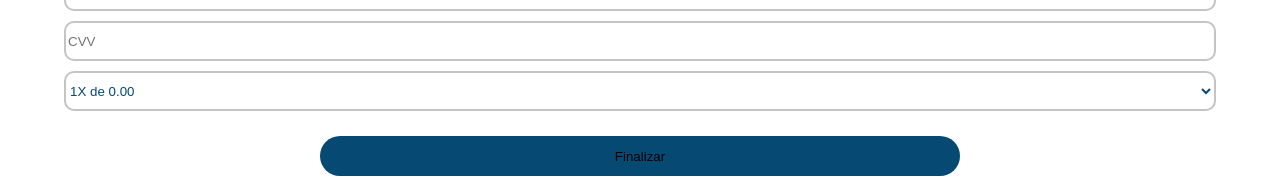
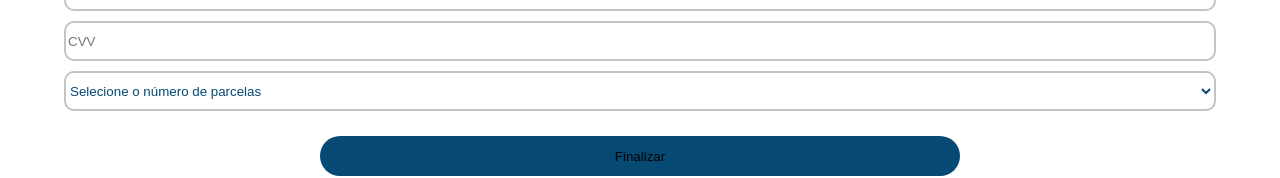
Before and after one commit to JayTStar/projeto14-savant-front, a React (Create React App) app: page /checkout in a window 1280 px wide. Shown: the part 909-1087 px from the top of the page. Built offline with nearby package versions, Linux system fonts and the light colour scheme.

Commit message:
Ajeitando parcelas

```diff
--- a/src/Components/Checkout.js
+++ b/src/Components/Checkout.js
@@ -135,16 +135,17 @@ export default function Checkout(){
                     <input placeholder="Vencimento" onChange={(e) => {setValid(e.target.value)}}/>
                     <input placeholder="CVV" onChange={(e) => {setCVV(e.target.value)}}/>
                     <select onChange={(e) => {setInstallment(e.target.value)}}>
-                        <option value={(totalPrice).toFixed(2)}>1X de {(totalPrice).toFixed(2)}</option>
-                        <option value={(totalPrice/2).toFixed(2)}>2X de {(totalPrice/2).toFixed(2)}</option>
-                        <option value={(totalPrice/3).toFixed(2)}>3X de {(totalPrice/3).toFixed(2)}</option>
-                        <option value={(totalPrice/4).toFixed(2)}>4X de {(totalPrice/4).toFixed(2)}</option>
-                        <option value={(totalPrice/5).toFixed(2)}>5X de {(totalPrice/5).toFixed(2)}</option>
-                        <option value={(totalPrice/6).toFixed(2)}>6X de {(totalPrice/6).toFixed(2)}</option>
-                        <option value={(totalPrice/7).toFixed(2)}>7X de {(totalPrice/7).toFixed(2)}</option>
-                        <option value={(totalPrice/8).toFixed(2)}>8X de {(totalPrice/8).toFixed(2)}</option>
-                        <option value={(totalPrice/9).toFixed(2)}>9X de {(totalPrice/9).toFixed(2)}</option>
-                        <option value={(totalPrice/10).toFixed(2)}>10X de {(totalPrice/10).toFixed(2)}</option>
+                        <option>Selecione o número de parcelas</option>
+                        <option value={`1X de ${(totalPrice).toFixed(2)}`}>1X de {(totalPrice).toFixed(2)}</option>
+                        <option value={`2X de ${(totalPrice/2).toFixed(2)}`}>2X de {(totalPrice/2).toFixed(2)}</option>
+                        <option value={`3X de ${(totalPrice/3).toFixed(2)}`}>3X de {(totalPrice/3).toFixed(2)}</option>
+                        <option value={`4X de ${(totalPrice/4).toFixed(2)}`}>4X de {(totalPrice/4).toFixed(2)}</option>
+                        <option value={`5X de ${(totalPrice/5).toFixed(2)}`}>5X de {(totalPrice/5).toFixed(2)}</option>
+                        <option value={`6X de ${(totalPrice/6).toFixed(2)}`}>6X de {(totalPrice/6).toFixed(2)}</option>
+                        <option value={`7X de ${(totalPrice/7).toFixed(2)}`}>7X de {(totalPrice/7).toFixed(2)}</option>
+                        <option value={`8X de ${(totalPrice/8).toFixed(2)}`}>8X de {(totalPrice/8).toFixed(2)}</option>
+                        <option value={`9X de ${(totalPrice/9).toFixed(2)}`}>9X de {(totalPrice/9).toFixed(2)}</option>
+                        <option value={`10X de ${(totalPrice/10).toFixed(2)}`}>10X de {(totalPrice/10).toFixed(2)}</option>
                     </select>
                 </form>
             </Payment>
```
